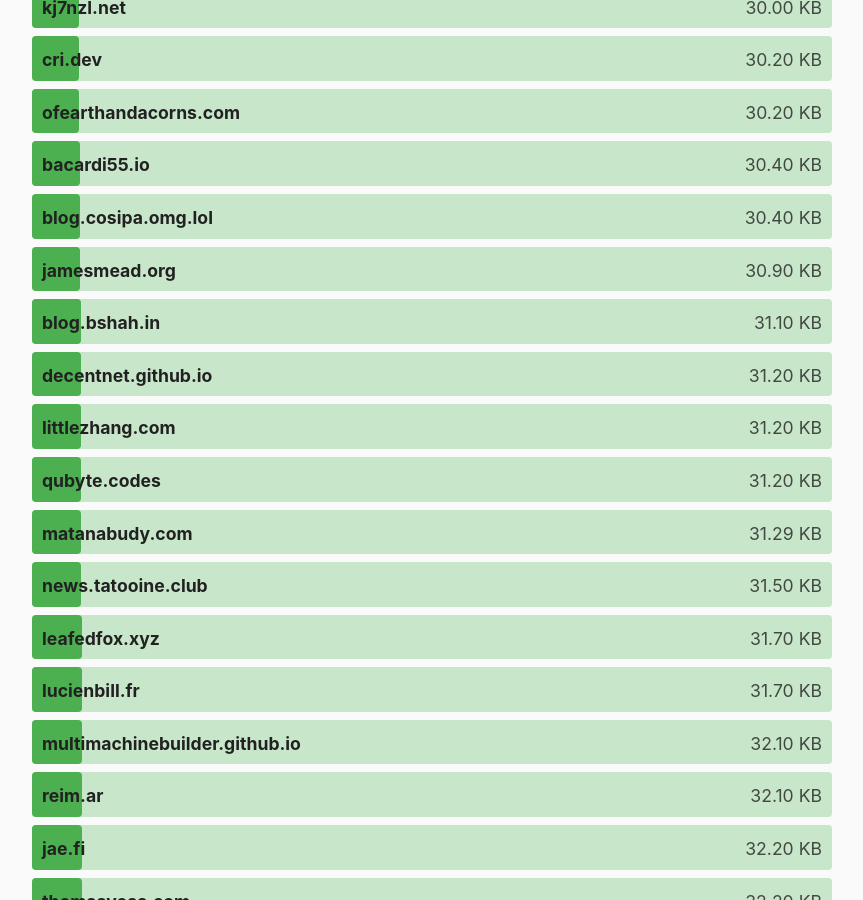
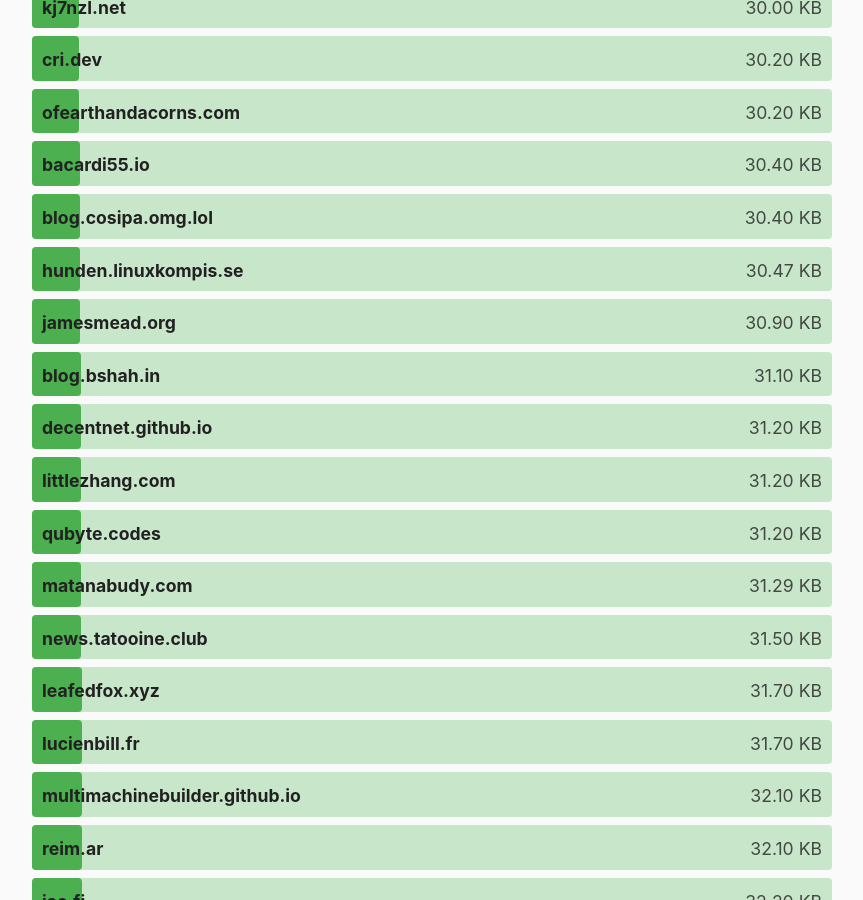
Before and after one commit to kevquirk/512kb.club, a Jekyll site: the page built from index.md, in a window 1280 px wide and 900 px high, scrolled down 13578 px. Shown: the whole window, without its empty margins (208-1071 px from the left). Built offline with Jekyll 4.4.1, drawn with Linux system fonts in a browser that asks for light colours.

Commit message:
Update sites.yml

```diff
--- a/_data/sites.yml
+++ b/_data/sites.yml
@@ -4317,3 +4317,8 @@
   url: https://zwieratko.sk/
   size: 28.07
   last_checked: 2024-02-11
+
+- domain: hunden.linuxkompis.se
+  url: https://hunden.linuxkompis.se
+  size: 30.47
+  last_checked: 2024-09-15
```
